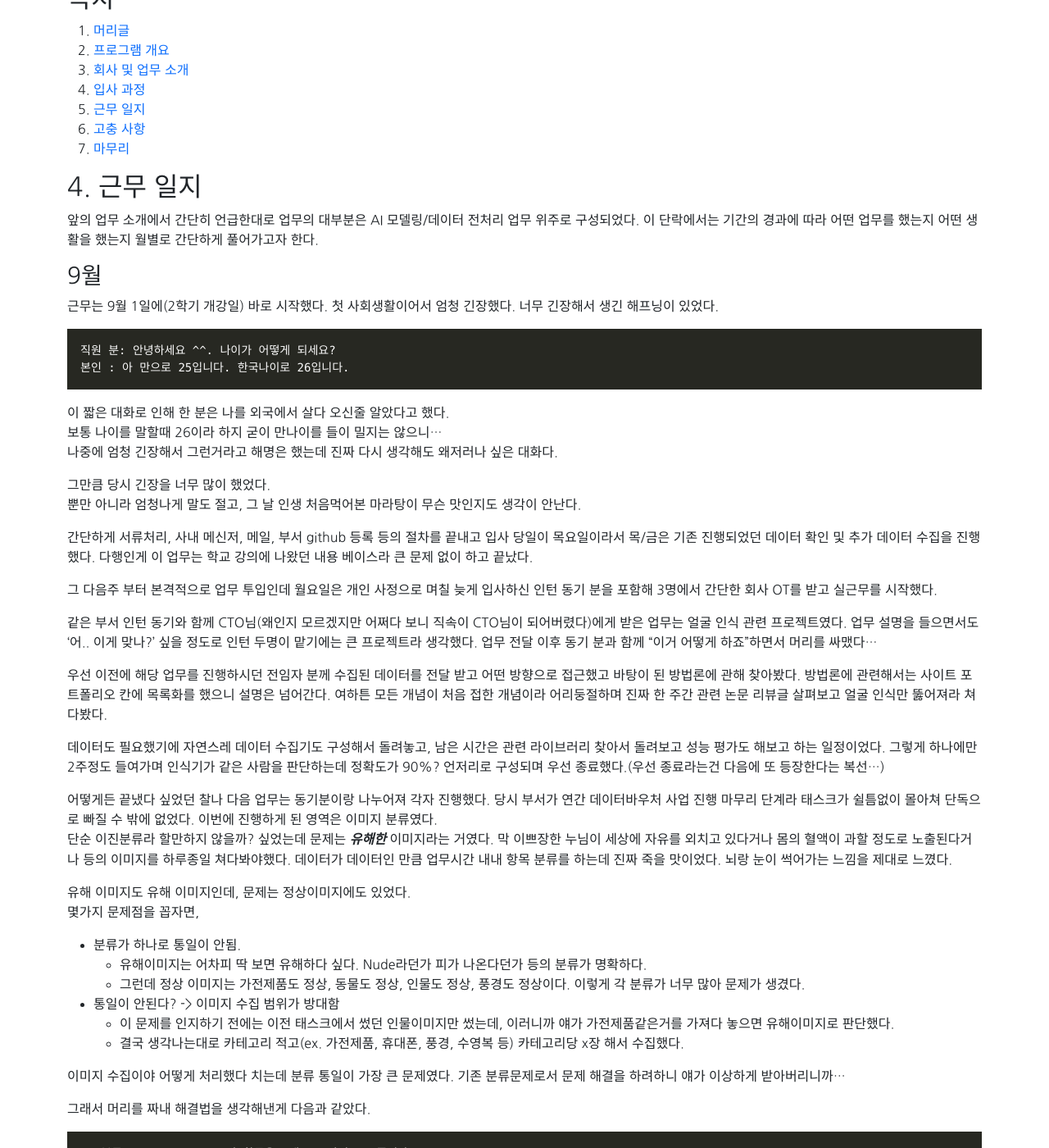
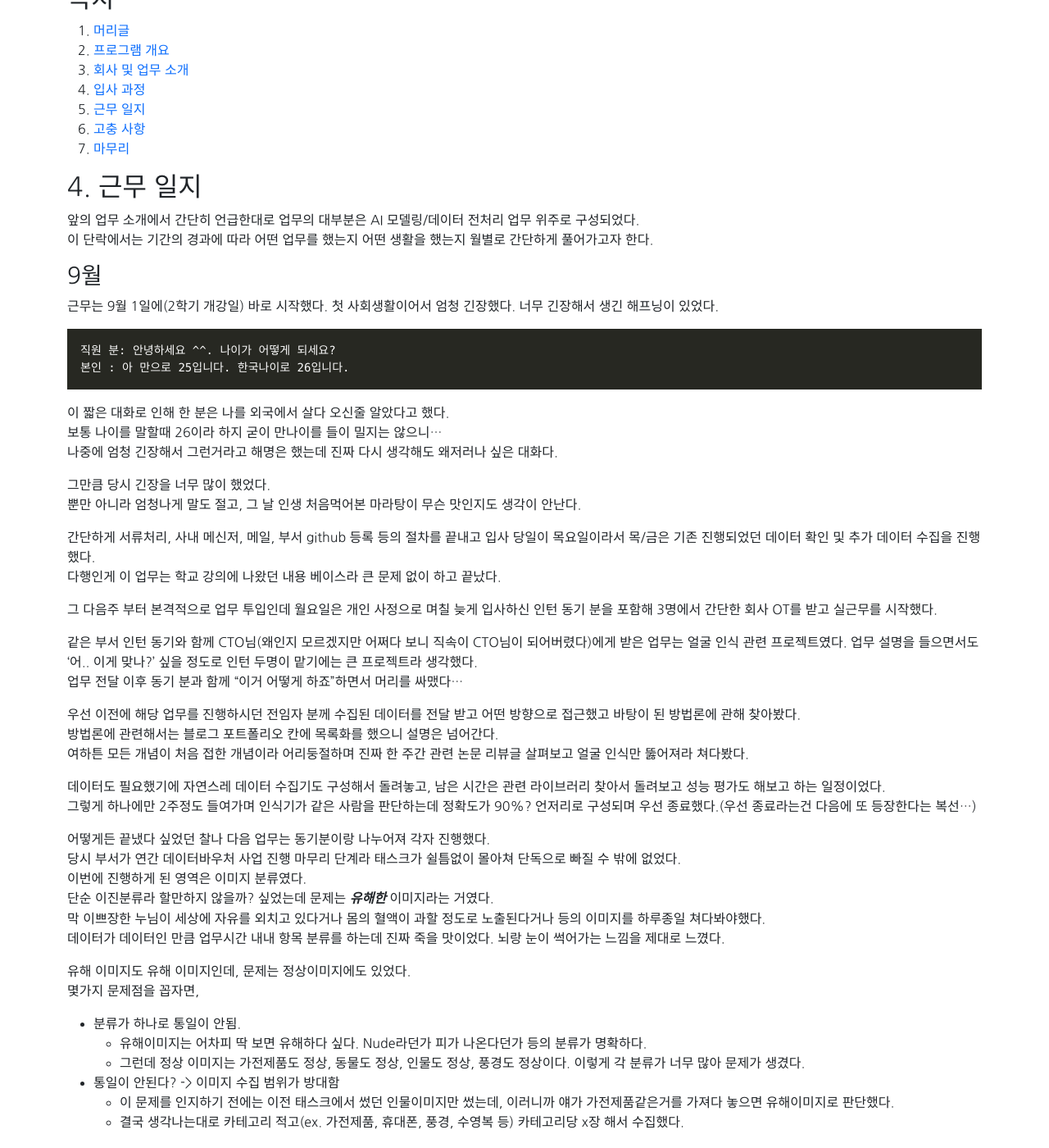
Before and after one commit to gkdnfka/gkdnfka.github.io, a Jekyll site: the page built from _posts/2023-03-07-22년도_하반기_인턴쉽_2부.md, in a window 1280 px wide and 1400 px high, scrolled down 227 px. Shown: the whole window at 82% size. Built offline with Jekyll 4.4.1, drawn with Linux system fonts in a browser that asks for light colours; some of the changed text lies outside the part shown.

```diff
--- a/_posts/2023-03-07-22년도_하반기_인턴쉽_2부.md
+++ b/_posts/2023-03-07-22년도_하반기_인턴쉽_2부.md
@@ -16,7 +16,8 @@ categories: University
 6. [마무리](#6-마무리)
 
 ## 4. 근무 일지
-앞의 업무 소개에서 간단히 언급한대로 업무의 대부분은 AI 모델링/데이터 전처리 업무 위주로 구성되었다. 이 단락에서는 기간의 경과에 따라 어떤 업무를 했는지 어떤 생활을 했는지 월별로 간단하게 풀어가고자 한다.
+앞의 업무 소개에서 간단히 언급한대로 업무의 대부분은 AI 모델링/데이터 전처리 업무 위주로 구성되었다.
+이 단락에서는 기간의 경과에 따라 어떤 업무를 했는지 어떤 생활을 했는지 월별로 간단하게 풀어가고자 한다.
 ### 9월
 근무는 9월 1일에(2학기 개강일) 바로 시작했다. 첫 사회생활이어서 엄청 긴장했다. 너무 긴장해서 생긴 해프닝이 있었다.
 
@@ -32,18 +33,27 @@ categories: University
 그만큼 당시 긴장을 너무 많이 했었다.
 뿐만 아니라 엄청나게 말도 절고, 그 날 인생 처음먹어본 마라탕이 무슨 맛인지도 생각이 안난다.
 
-간단하게 서류처리, 사내 메신저, 메일, 부서 github 등록 등의 절차를 끝내고 입사 당일이 목요일이라서 목/금은 기존 진행되었던 데이터 확인 및 추가 데이터 수집을 진행했다. 다행인게 이 업무는 학교 강의에 나왔던 내용 베이스라 큰 문제 없이 하고 끝났다.
+간단하게 서류처리, 사내 메신저, 메일, 부서 github 등록 등의 절차를 끝내고 입사 당일이 목요일이라서 목/금은 기존 진행되었던 데이터 확인 및 추가 데이터 수집을 진행했다.
+다행인게 이 업무는 학교 강의에 나왔던 내용 베이스라 큰 문제 없이 하고 끝났다.
 
 그 다음주 부터 본격적으로 업무 투입인데 월요일은 개인 사정으로 며칠 늦게 입사하신 인턴 동기 분을 포함해 3명에서 간단한 회사 OT를 받고 실근무를 시작했다.
 
-같은 부서 인턴 동기와 함께 CTO님(왜인지 모르겠지만 어쩌다 보니 직속이 CTO님이 되어버렸다)에게 받은 업무는 얼굴 인식 관련 프로젝트였다. 업무 설명을 들으면서도 '어.. 이게 맞나?' 싶을 정도로 인턴 두명이 맡기에는 큰 프로젝트라 생각했다. 업무 전달 이후 동기 분과 함께 "이거 어떻게 하죠"하면서 머리를 싸맸다...
+같은 부서 인턴 동기와 함께 CTO님(왜인지 모르겠지만 어쩌다 보니 직속이 CTO님이 되어버렸다)에게 받은 업무는 얼굴 인식 관련 프로젝트였다. 업무 설명을 들으면서도 '어.. 이게 맞나?' 싶을 정도로 인턴 두명이 맡기에는 큰 프로젝트라 생각했다.
+업무 전달 이후 동기 분과 함께 "이거 어떻게 하죠"하면서 머리를 싸맸다...
 
-우선 이전에 해당 업무를 진행하시던 전임자 분께 수집된 데이터를 전달 받고 어떤 방향으로 접근했고 바탕이 된 방법론에 관해 찾아봤다. 방법론에 관련해서는 사이트 포트폴리오 칸에 목록화를 했으니 설명은 넘어간다. 여하튼 모든 개념이 처음 접한 개념이라 어리둥절하며 진짜 한 주간 관련 논문 리뷰글 살펴보고 얼굴 인식만 뚫어져라 쳐다봤다.
+우선 이전에 해당 업무를 진행하시던 전임자 분께 수집된 데이터를 전달 받고 어떤 방향으로 접근했고 바탕이 된 방법론에 관해 찾아봤다.
+방법론에 관련해서는 블로그 포트폴리오 칸에 목록화를 했으니 설명은 넘어간다.
+여하튼 모든 개념이 처음 접한 개념이라 어리둥절하며 진짜 한 주간 관련 논문 리뷰글 살펴보고 얼굴 인식만 뚫어져라 쳐다봤다.
 
-데이터도 필요했기에 자연스레 데이터 수집기도 구성해서 돌려놓고, 남은 시간은 관련 라이브러리 찾아서 돌려보고 성능 평가도 해보고 하는 일정이었다. 그렇게 하나에만 2주정도 들여가며 인식기가 같은 사람을 판단하는데 정확도가 90%? 언저리로 구성되며 우선 종료했다.(우선 종료라는건 다음에 또 등장한다는 복선...)
+데이터도 필요했기에 자연스레 데이터 수집기도 구성해서 돌려놓고, 남은 시간은 관련 라이브러리 찾아서 돌려보고 성능 평가도 해보고 하는 일정이었다.
+그렇게 하나에만 2주정도 들여가며 인식기가 같은 사람을 판단하는데 정확도가 90%? 언저리로 구성되며 우선 종료했다.(우선 종료라는건 다음에 또 등장한다는 복선...)
 
-어떻게든 끝냈다 싶었던 찰나 다음 업무는 동기분이랑 나누어져 각자 진행했다. 당시 부서가 연간 데이터바우처 사업 진행 마무리 단계라 태스크가 쉴틈없이 몰아쳐 단독으로 빠질 수 밖에 없었다. 이번에 진행하게 된 영역은 이미지 분류였다.
-단순 이진분류라 할만하지 않을까? 싶었는데 문제는 <b><i>유해한</i></b> 이미지라는 거였다. 막 이쁘장한 누님이 세상에 자유를 외치고 있다거나 몸의 혈액이 과할 정도로 노출된다거나 등의 이미지를 하루종일 쳐다봐야했다. 데이터가 데이터인 만큼 업무시간 내내 항목 분류를 하는데 진짜 죽을 맛이었다. 뇌랑 눈이 썩어가는 느낌을 제대로 느꼈다.
+어떻게든 끝냈다 싶었던 찰나 다음 업무는 동기분이랑 나누어져 각자 진행했다.
+당시 부서가 연간 데이터바우처 사업 진행 마무리 단계라 태스크가 쉴틈없이 몰아쳐 단독으로 빠질 수 밖에 없었다.
+이번에 진행하게 된 영역은 이미지 분류였다.
+단순 이진분류라 할만하지 않을까? 싶었는데 문제는 <b><i>유해한</i></b> 이미지라는 거였다.
+막 이쁘장한 누님이 세상에 자유를 외치고 있다거나 몸의 혈액이 과할 정도로 노출된다거나 등의 이미지를 하루종일 쳐다봐야했다.
+데이터가 데이터인 만큼 업무시간 내내 항목 분류를 하는데 진짜 죽을 맛이었다. 뇌랑 눈이 썩어가는 느낌을 제대로 느꼈다.
 
 유해 이미지도 유해 이미지인데, 문제는 정상이미지에도 있었다.
 몇가지 문제점을 꼽자면,
@@ -117,11 +127,14 @@ OCR(Optical Character Recognition)관련 태스크다.
 이외에도 간단한 [회식자리](https://blog.naver.com/PostView.naver?blogId=coconutsilo&logNo=222897385660&categoryNo=1&parentCategoryNo=&from=thumbnailList)나 이전 후 정리, OCR 업무 진행 경과 보고등의 업무로 큰 업무의 추가 없이 끝났다.
 
 ### 11월
-어느새 현장실습의 50%를 해냈다. 10월 말에는 사랑니를 뽑느라 일상생활이 날아갔다. 그렇게 시작된 11월은 이전 작업물에 대한 추가 유지 보수, 리팩토링, 준비하던 논문 리뷰 발표로 이뤄졌다.
+어느새 현장실습의 50%를 해냈다. 10월 말에는 사랑니를 뽑느라 일상생활이 날아갔다.
+그렇게 시작된 11월은 이전 작업물에 대한 추가 유지 보수, 리팩토링, 준비하던 논문 리뷰 발표로 이뤄졌다.
 
-물론 이외에도 ML로 진행한 업무가 하나 있지만, 단순하게 얼굴에서 보이는 feature들로 tensor를 구성해 scikit-learn ML 모델에 던지고 결과만 보는거라 크게 어려움은 없었다.
+물론 이외에도 ML로 진행한 업무가 하나 있지만,
+단순하게 얼굴에서 보이는 feature들로 tensor를 구성해 scikit-learn ML 모델에 던지고 결과만 보는거라 크게 어려움은 없었다.
 
-진행하던 OCR 프로젝트가 꽤 큰 하드웨어 스펙을 요구했기에 사내 워크스테이션을 통한 Multi-GPU Deep Learning 환경 구축도 시도해봤다. 그러나 본 워크스테이션이 windows 환경이라 기존 사용하던 라이브러리의 Distributed environment 코드가 리눅스만 지원하는 터라 결국 성공은 못했다.
+진행하던 OCR 프로젝트가 꽤 큰 하드웨어 스펙을 요구했기에 사내 워크스테이션을 통한 Multi-GPU Deep Learning 환경 구축도 시도해봤다.
+그러나 본 워크스테이션이 windows 환경이라 기존 사용하던 라이브러리의 Distributed environment 코드가 리눅스만 지원하는 터라 결국 성공은 못했다.
 
 주로 한 업무는 역시 유지보수, 리팩토링 업무였다.
 유지보수 작업의 경우 앞에서 진행한 swagger를 통한 API 화 또한 기존 작업물에 추가해 배포작업까지 진행했다.
@@ -225,6 +238,7 @@ transformer를 간단하게 구성할 수 있는 라이브러리가 있어 우
 자기소개서에 적을 한줄 이상의 경험을 했다 생각하고 싶다.
 평소 자존감이 바닥인 나에게 4개월간의 실습에서 항상 개발 잘한다고 말해준 연구원 분들과
 마지막에 출장으로 인해 직접 뵙지는 못했지만 방향성 조언 해주신 CTO님께 감사를 표하고 싶다.
+<br/>
 ![로비]({{site.baseurl}}/assets/images/220310/lobby.jpg){: width="30%" height="30%"}
 ![상장]({{site.baseurl}}/assets/images/220310/p.jpg){: width="30%" height="30%"}
 
```
Also changed, not shown: _posts/2023-03-06-22년도_하반기_인턴쉽_1부.md (+32 -11 lines), _posts/2023-08-18-데이터엔지니어링-부트캠프-수료기.md (added, +36 -0 lines), about.md (+5 -1 lines).
